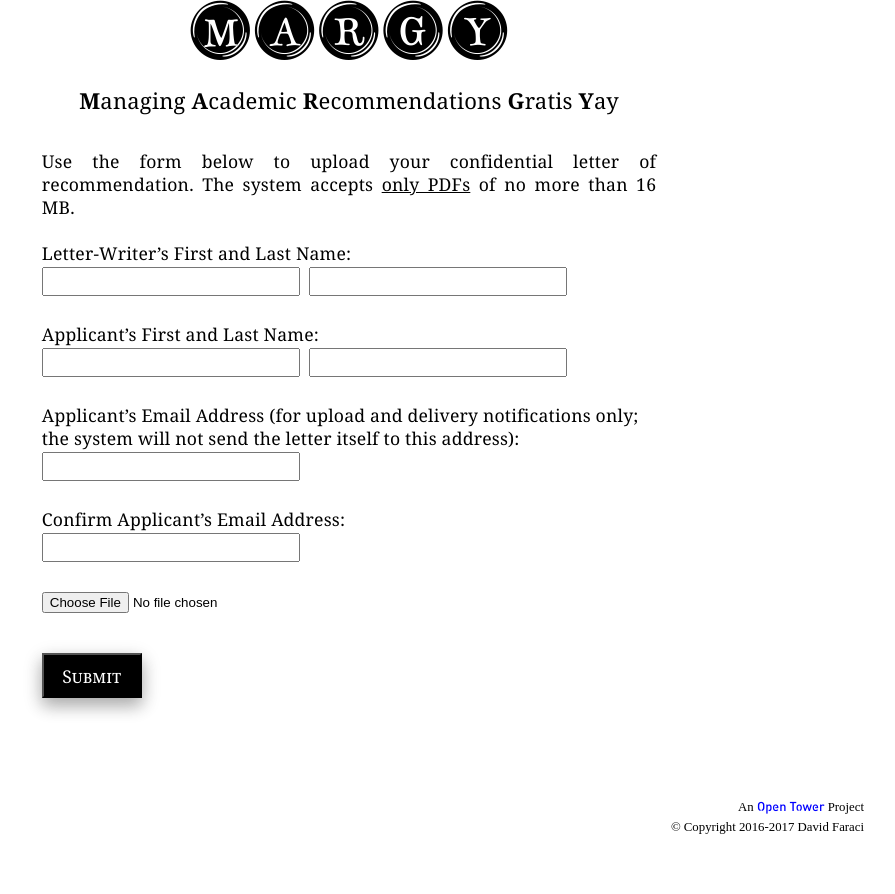
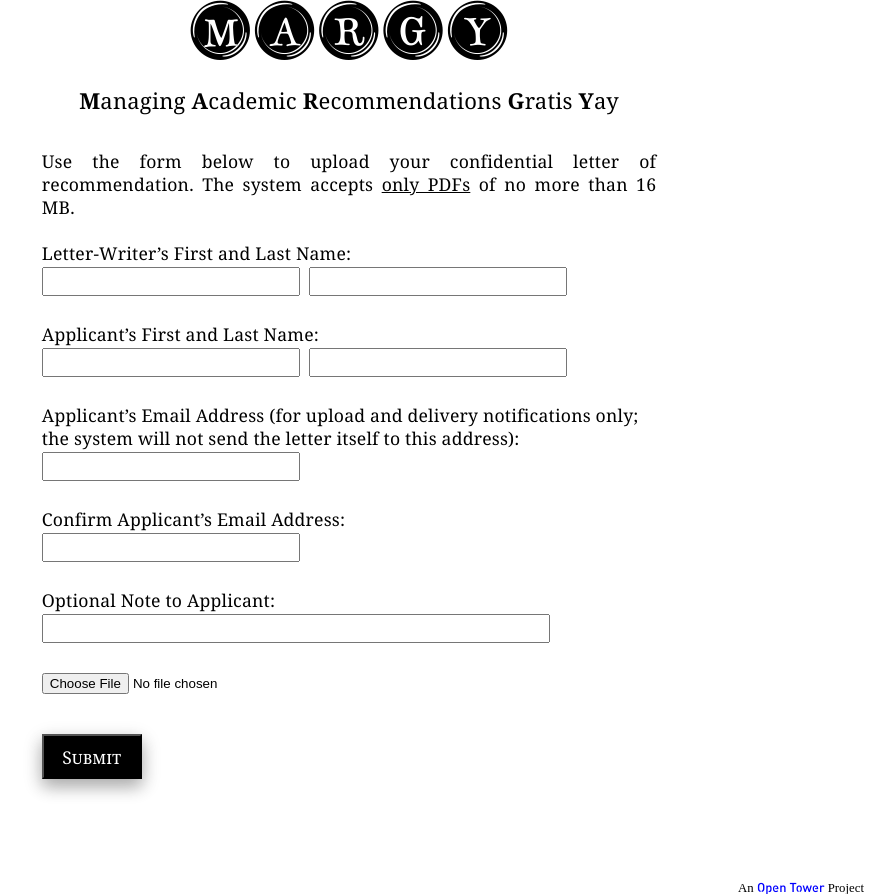
Before and after one commit to opentower/margy, a Flask app: page /upload in a window 1280 px wide. Shown: the part 112-1006 px from the top of the page, without its empty margins (291-1186 px from the left). Before the commit the page ends 946 px from the top, so only its background shows below. Run offline with Flask 2, Linux system fonts and the light colour scheme; parts of the project's set-up code (start-up, migrations or seed data) failed here and were passed over; some libraries are stand-ins or nearby versions.

Commit message:
filename display and applicant message during upload

```diff
--- a/letters.py
+++ b/letters.py
@@ -172,6 +172,7 @@ def upload_letter():
         aln = request.form['app_lname'].lstrip().rstrip() #Applicant's Last Name
         aem = request.form['app_email'].lstrip().rstrip() #Applicant's Email Address
         aec = request.form['app_emailc'].lstrip().rstrip() #Applicant's Email Address (confirmed)
+        note = request.form['app_note'] #Optional note to applicant
         rfncode = rfn.replace(" ", "_") #Replaces spaces with underscores in names
         rlncode = rln.replace(" ", "_")
         afncode = afn.replace(" ", "_")
@@ -198,10 +199,11 @@ def upload_letter():
                 a = io.open('metadata.txt', 'a', encoding="utf-8")
                 a.write(metadata) #writes the metadata to metadata.txt
                 a.close()
-                txtbody = render_template('rec_confirm.txt',rfn=rfn,rln=rln,afn=afn,aln=aln,aem=aem,codename=mailto)
-                htmlbody = render_template('rec_confirm.html',rfn=rfn,rln=rln,afn=afn,aln=aln,aem=aem,codename=mailto)
+                txtbody = render_template('rec_confirm.txt',rfn=rfn,rln=rln,afn=afn,aln=aln,aem=aem,codename=mailto,note=note)
+                htmlbody = render_template('rec_confirm.html',rfn=rfn,rln=rln,afn=afn,aln=aln,aem=aem,codename=mailto,note=note)
                 EmailUtils.rich_message('MARGY@margymail.com',aem,'Letter Received',txtbody,htmlbody) #sends an email to the applicant with their mailto code
-                return render_template('success.html',aem=aem,codename=codename) #displays a success message to the uploader
+                savedas = codename + '.pdf'
+                return render_template('success.html',aem=aem,codename=codename,savedas=savedas) #displays a success message to the uploader
 
 @app.route('/delivery', methods=['POST']) # handles uploads
 def delivery():
--- a/templates/rec_confirm.html
+++ b/templates/rec_confirm.html
@@ -5,7 +5,11 @@
 <body style="line-height: 1.3em;">
 
 <p style="font-family: georgia; font-size: 1.1em; letter-spacing: .2px; margin: 0 0 1em 0;">Dear {{ afn }} {{ aln }},</p>
-<p style="font-family: georgia; font-size: 1.1em; letter-spacing: .2px; margin: 0 0 1.7em 0;">MARGY has received a confidential letter of recommendation for you from {{ rfn }} {{ rln }}. Your letter&rsquo;s unique mailto code is {{ codename }}. You can deliver this letter to <i>email addresses</i> by sending an email to <a style="text-decoration: none" href="mailto:{{ codename }}@margymail.com"> {{ codename }}@margymail.com</a> with <i>email addresses</i> in the email body. Alternatively, or to send multiple letters, go to <a href="https://margymail.com/deliver">https://margymail.com/deliver</a>. For further instructions, visit <a style="text-decoration: none" href="https://margymail.com/instructions">https://margymail.com/instructions</a>.<br><br>If you have not already done so, we also recommend that you join the MARGY email list, which we use to alert users to new features, outages, etc. You can add your email to the list <a style="text-decoration: none" href="https://margymail.com/blastlist/{{ aem }}">here</a>.<br><br>For questions, or if you believe you received this email in error, please contact <a style="text-decoration: none" href="mailto:admin@margymail.com">admin@margymail.com</a>.</p>
+<p style="font-family: georgia; font-size: 1.1em; letter-spacing: .2px; margin: 0 0 {% if note|length > 0 %}1{% else %}1.7{% endif %}em 0;">MARGY has received a confidential letter of recommendation for you from {{ rfn }} {{ rln }}. Your letter&rsquo;s unique mailto code is {{ codename }}. You can deliver this letter to <i>email addresses</i> by sending an email to <a style="text-decoration: none" href="mailto:{{ codename }}@margymail.com"> {{ codename }}@margymail.com</a> with <i>email addresses</i> in the email body. Alternatively, or to send multiple letters, go to <a style="text-decoration: none" href="https://margymail.com/deliver">https://margymail.com/deliver</a>. For further instructions, visit <a style="text-decoration: none" href="https://margymail.com/instructions">https://margymail.com/instructions</a>.<br><br>If you have not already done so, we also recommend that you join the MARGY email list, which we use to alert users to new features, outages, etc. You can add your email to the list <a style="text-decoration: none" href="https://margymail.com/blastlist/{{ aem }}">here</a>.<br><br>For questions, or if you believe you received this email in error, please contact <a style="text-decoration: none" href="mailto:admin@margymail.com">admin@margymail.com</a>.</p>
+{% if note|length > 0 %}
+<p style="font-family: georgia; font-size: 1.1em; letter-spacing: .2px; margin: 0 0 1.7em 0;"><span style="text-decoration: underline;">Note from Letter-Writer:</span><br>{{ note }}</p>
+{% endif %}
+<p style="font-family: georgia; font-size: 1.1em; letter-spacing: .2px; margin: 0 0 1em 0;">
 <p><img style="width:170px; height:32px;" alt="" src='https://margymail.com/storage/signature.png'></a></p>
 </body>
 </html>
--- a/templates/rec_confirm.txt
+++ b/templates/rec_confirm.txt
@@ -6,4 +6,7 @@ If you have not already done so, we also recommend that you join the MARGY email
 
 For questions, or if you believe you received this email in error, please contact admin@margymail.com.
 
+{% if note|length > 0 %}Note from Letter-Writer:
+{{ note }}
+{% endif %}
 MARGY
--- a/templates/success.html
+++ b/templates/success.html
@@ -1,4 +1,4 @@
 {% extends "upload.html" %}
 {% block status %}
-<span class="b green">Success! A confirmation email has been sent to {{ aem }}</span>.
+<span class="b green">Success! Your letter has been saved as {{ savedas }}. A confirmation email has been sent to {{ aem }}</span>.
 {% endblock %}
--- a/templates/upload.html
+++ b/templates/upload.html
@@ -8,6 +8,7 @@
         <input class=txtinput type=text name="app_fname" id="app_fname" required>&nbsp;&nbsp;<input class=txtinput type=text name="app_lname" id="app_lname" required></p>
     <p>Applicant&rsquo;s Email Address (for upload and delivery notifications only; the system will not send the letter itself to this address):<br><input class=txtinput type=email name="app_email" id="app_email" required></p>
     <p>Confirm Applicant&rsquo;s Email Address:<br><input class=txtinput type=email name="app_emailc" id="app_emailc" required></p>
+    <p>Optional Note to Applicant:<br><input class='txtinput long' type=text name="app_note" id="app_note"></p>
     {% if request.MOBILE %}
         <p><label class=browse><input type="file" name="letter" id="letter" required><span>Attach File</span></label><p>
     {% else %}
```
